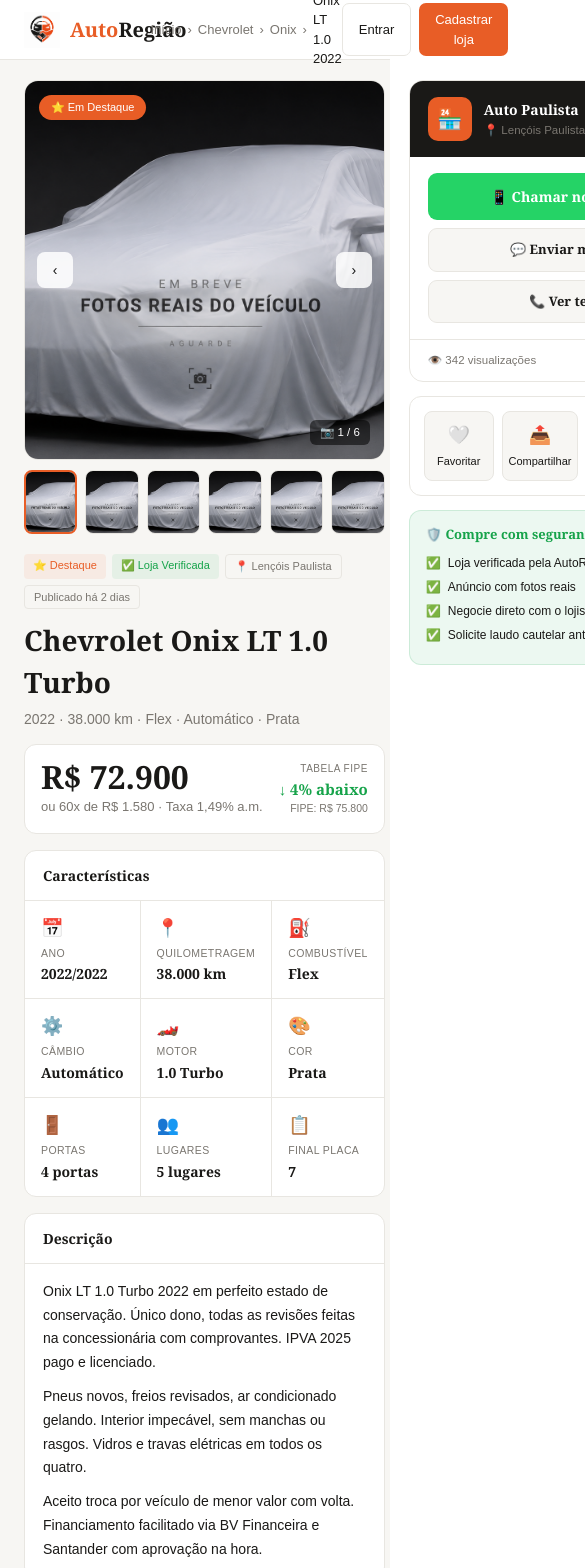
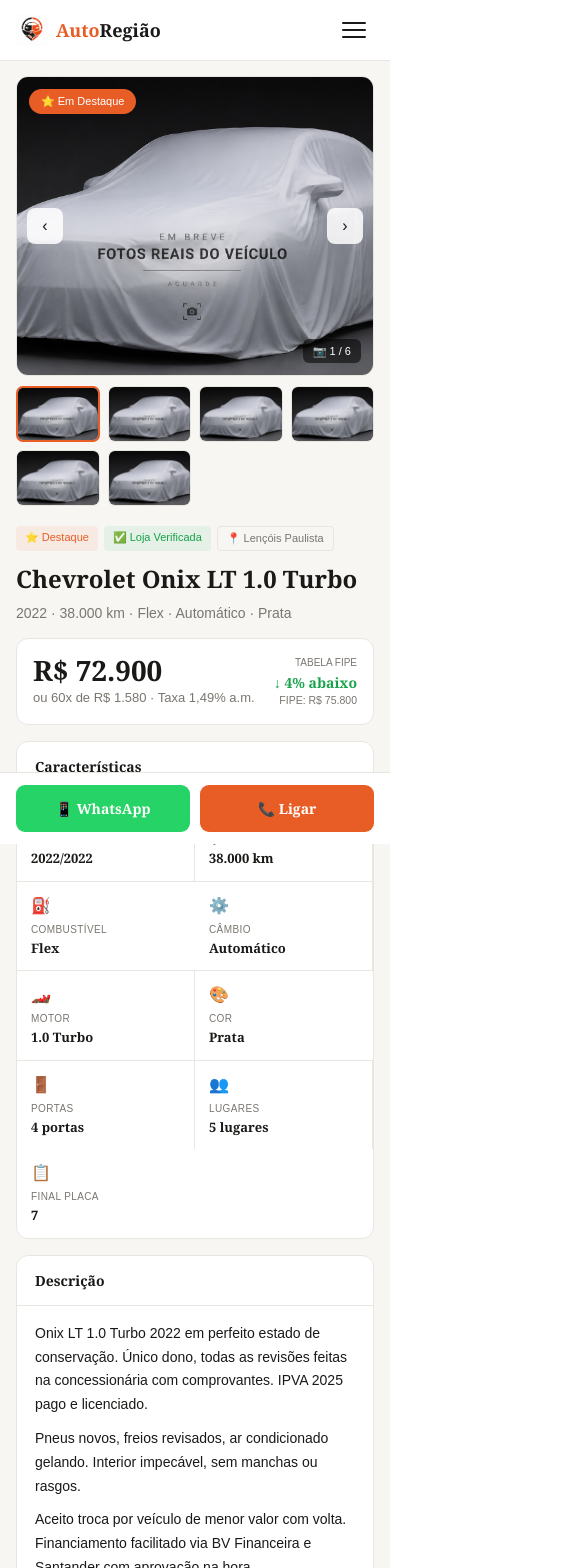
Before and after one commit to rafaelferrazf-hash/autoregiao, a Next.js app: page /veiculo/1 in a window 390 px wide. Shown: the top 1568 px of the page, 585 px wide, since content can reach past the window. Built offline with nearby package versions, Linux system fonts and the light colour scheme.

Commit message:
ficha veiculo responsiva mobile

```diff
--- a/app/veiculo/[id]/page.tsx
+++ b/app/veiculo/[id]/page.tsx
@@ -7,6 +7,7 @@ export default function Veiculo() {
   const [fotoAtiva, setFotoAtiva] = useState(0);
   const [entrada, setEntrada] = useState("14580");
   const [prazo, setPrazo] = useState("60");
+  const [menuAberto, setMenuAberto] = useState(false);
 
   const fotos = [0, 1, 2, 3, 4, 5];
   const parcela = Math.round((72900 - Number(entrada)) * (0.0149 / (1 - Math.pow(1.0149, -Number(prazo)))));
@@ -14,73 +15,113 @@ export default function Veiculo() {
   return (
     <main style={{ fontFamily: "'DM Sans', sans-serif", background: "#F7F6F3", minHeight: "100vh" }}>
 
+      <style>{`
+        .nav-desktop { display: flex !important; }
+        .nav-mobile-btn { display: none !important; }
+        .veiculo-grid { display: grid; grid-template-columns: 1fr 340px; gap: 24px; align-items: start; }
+        .contato-sticky { position: sticky; top: 76px; }
+        .contato-fixo-mobile { display: none !important; }
+        .thumbnails-grid { display: grid; grid-template-columns: repeat(6, 1fr); gap: 8px; }
+        .caracteristicas-grid { display: grid; grid-template-columns: repeat(3, 1fr); }
+        .breadcrumb { display: flex !important; }
+        @media (max-width: 768px) {
+          .nav-desktop { display: none !important; }
+          .nav-mobile-btn { display: flex !important; }
+          .veiculo-grid { grid-template-columns: 1fr !important; }
+          .contato-sticky { display: none !important; }
+          .contato-fixo-mobile { display: flex !important; }
+          .thumbnails-grid { grid-template-columns: repeat(4, 1fr) !important; }
+          .caracteristicas-grid { grid-template-columns: repeat(2, 1fr) !important; }
+          .breadcrumb { display: none !important; }
+        }
+      `}</style>
+
       {/* NAVBAR */}
-      <nav style={{ position: "fixed", top: 0, left: 0, right: 0, zIndex: 100, background: "#fff", borderBottom: "1px solid #E8E6E1", height: 60, display: "flex", alignItems: "center", justifyContent: "space-between", padding: "0 24px" }}>
-        <Link href="/" style={{ display: "flex", alignItems: "center", gap: 10, textDecoration: "none" }}>
-          <Image src="/logo.png" alt="AutoRegião" width={36} height={36} style={{ objectFit: "contain" }} />
-          <span style={{ fontFamily: "Georgia, serif", fontSize: 20, fontWeight: 800, color: "#1A1917" }}>
+      <nav style={{ position: "fixed", top: 0, left: 0, right: 0, zIndex: 100, background: "#fff", borderBottom: "1px solid #E8E6E1" }}>
+        <div style={{ height: 60, display: "flex", alignItems: "center", justifyContent: "space-between", padding: "0 16px" }}>
+          <Link href="/" style={{ display: "flex", alignItems: "center", gap: 8, textDecoration: "none" }}>
+            <Image src="/logo.png" alt="AutoRegião" width={32} height={32} style={{ objectFit: "contain" }} />
+            <span style={{ fontFamily: "Georgia, serif", fontSize: 18, fontWeight: 800, color: "#1A1917" }}>
               <span style={{ color: "#E85D26" }}>Auto</span>Região
             </span>
           </Link>
-        <div style={{ display: "flex", alignItems: "center", gap: 6, fontSize: 13, color: "#7A7670" }}>
+
+          <div className="breadcrumb" style={{ alignItems: "center", gap: 6, fontSize: 13, color: "#7A7670" }}>
             <Link href="/" style={{ color: "#7A7670", textDecoration: "none" }}>Início</Link>
             <span>›</span>
             <Link href="/veiculos" style={{ color: "#7A7670", textDecoration: "none" }}>Chevrolet</Link>
             <span>›</span>
-          <Link href="/veiculos" style={{ color: "#7A7670", textDecoration: "none" }}>Onix</Link>
-          <span>›</span>
             <span style={{ color: "#1A1917", fontWeight: 500 }}>Onix LT 1.0 2022</span>
           </div>
-        <div style={{ display: "flex", gap: 8 }}>
+
+          <div style={{ display: "flex", gap: 8 }} className="nav-desktop">
             <Link href="/login" style={{ padding: "7px 16px", border: "1.5px solid #E8E6E1", borderRadius: 7, background: "transparent", fontSize: 13, fontWeight: 500, color: "#1A1917", textDecoration: "none", display: "flex", alignItems: "center" }}>Entrar</Link>
-          <button style={{ padding: "7px 16px", background: "#E85D26", border: "none", borderRadius: 7, color: "#fff", fontSize: 13, fontWeight: 500, cursor: "pointer" }}>Cadastrar loja</button>
+            <Link href="/cadastro" style={{ padding: "7px 16px", background: "#E85D26", borderRadius: 7, color: "#fff", fontSize: 13, fontWeight: 500, textDecoration: "none", display: "flex", alignItems: "center" }}>Cadastrar loja</Link>
           </div>
+
+          <button className="nav-mobile-btn" onClick={() => setMenuAberto(!menuAberto)}
+            style={{ background: "none", border: "none", cursor: "pointer", padding: 8, flexDirection: "column", gap: 5 }}>
+            <span style={{ display: "block", width: 24, height: 2, background: "#1A1917", borderRadius: 2, transition: "all 0.2s", transform: menuAberto ? "rotate(45deg) translate(5px, 5px)" : "none" }}></span>
+            <span style={{ display: "block", width: 24, height: 2, background: "#1A1917", borderRadius: 2, opacity: menuAberto ? 0 : 1 }}></span>
+            <span style={{ display: "block", width: 24, height: 2, background: "#1A1917", borderRadius: 2, transition: "all 0.2s", transform: menuAberto ? "rotate(-45deg) translate(5px, -5px)" : "none" }}></span>
+          </button>
+        </div>
+        {menuAberto && (
+          <div style={{ borderTop: "1px solid #E8E6E1", background: "#fff", padding: "16px", display: "flex", flexDirection: "column", gap: 14 }}>
+            {["Buscar veículos", "Revendas", "Tabela FIPE", "Financiamento", "Anunciar"].map(item => (
+              <a key={item} href="#" style={{ textDecoration: "none", color: "#1A1917", fontSize: 15, fontWeight: 500 }}>{item}</a>
+            ))}
+            <div style={{ display: "flex", gap: 8, paddingTop: 8, borderTop: "1px solid #E8E6E1" }}>
+              <Link href="/login" style={{ flex: 1, padding: "10px", border: "1.5px solid #E8E6E1", borderRadius: 7, fontSize: 14, fontWeight: 500, color: "#1A1917", textDecoration: "none", textAlign: "center" }}>Entrar</Link>
+              <Link href="/cadastro" style={{ flex: 1, padding: "10px", background: "#E85D26", borderRadius: 7, color: "#fff", fontSize: 14, fontWeight: 500, textDecoration: "none", textAlign: "center" }}>Cadastrar loja</Link>
+            </div>
+          </div>
+        )}
       </nav>
 
       {/* CONTEÚDO */}
-      <div style={{ maxWidth: 1180, margin: "0 auto", padding: "80px 24px 48px", display: "grid", gridTemplateColumns: "1fr 340px", gap: 24, alignItems: "start" }}>
+      <div style={{ maxWidth: 1180, margin: "0 auto", padding: "76px 16px 100px" }}>
+        <div className="veiculo-grid">
 
           {/* COLUNA ESQUERDA */}
           <div>
-
             {/* GALERIA */}
             <div style={{ marginBottom: 20 }}>
-            <div style={{ position: "relative", height: 380, borderRadius: 14, overflow: "hidden", marginBottom: 10, border: "1.5px solid #E8E6E1" }}>
+              <div style={{ position: "relative", height: 300, borderRadius: 12, overflow: "hidden", marginBottom: 10, border: "1.5px solid #E8E6E1" }}>
                 <Image src="/sem-foto.png" alt="Foto do veículo" fill style={{ objectFit: "cover" }} sizes="100vw" />
-              <span style={{ position: "absolute", top: 14, left: 14, background: "#E85D26", color: "#fff", fontSize: 11, fontWeight: 500, padding: "4px 12px", borderRadius: 20 }}>⭐ Em Destaque</span>
-              <span style={{ position: "absolute", bottom: 14, right: 14, background: "rgba(0,0,0,0.55)", color: "#fff", fontSize: 11.5, padding: "4px 10px", borderRadius: 6 }}>📷 {fotoAtiva + 1} / 6</span>
-              <button onClick={() => setFotoAtiva(Math.max(0, fotoAtiva - 1))} style={{ position: "absolute", top: "50%", left: 12, transform: "translateY(-50%)", width: 36, height: 36, background: "rgba(255,255,255,0.85)", border: "none", borderRadius: 8, fontSize: 14, cursor: "pointer" }}>‹</button>
-              <button onClick={() => setFotoAtiva(Math.min(5, fotoAtiva + 1))} style={{ position: "absolute", top: "50%", right: 12, transform: "translateY(-50%)", width: 36, height: 36, background: "rgba(255,255,255,0.85)", border: "none", borderRadius: 8, fontSize: 14, cursor: "pointer" }}>›</button>
+                <span style={{ position: "absolute", top: 12, left: 12, background: "#E85D26", color: "#fff", fontSize: 11, fontWeight: 500, padding: "4px 12px", borderRadius: 20 }}>⭐ Em Destaque</span>
+                <span style={{ position: "absolute", bottom: 12, right: 12, background: "rgba(0,0,0,0.55)", color: "#fff", fontSize: 11, padding: "4px 10px", borderRadius: 6 }}>📷 {fotoAtiva + 1} / 6</span>
+                <button onClick={() => setFotoAtiva(Math.max(0, fotoAtiva - 1))} style={{ position: "absolute", top: "50%", left: 10, transform: "translateY(-50%)", width: 36, height: 36, background: "rgba(255,255,255,0.85)", border: "none", borderRadius: 8, fontSize: 16, cursor: "pointer" }}>‹</button>
+                <button onClick={() => setFotoAtiva(Math.min(5, fotoAtiva + 1))} style={{ position: "absolute", top: "50%", right: 10, transform: "translateY(-50%)", width: 36, height: 36, background: "rgba(255,255,255,0.85)", border: "none", borderRadius: 8, fontSize: 16, cursor: "pointer" }}>›</button>
               </div>
-            <div style={{ display: "grid", gridTemplateColumns: "repeat(6, 1fr)", gap: 8 }}>
+              <div className="thumbnails-grid">
                 {fotos.map(i => (
-                <div key={i} onClick={() => setFotoAtiva(i)} style={{ position: "relative", height: 64, borderRadius: 8, overflow: "hidden", border: fotoAtiva === i ? "2px solid #E85D26" : "1.5px solid #E8E6E1", cursor: "pointer" }}>
-                  <Image src="/sem-foto.png" alt={`Foto ${i + 1}`} fill style={{ objectFit: "cover" }} sizes="100px" />
+                  <div key={i} onClick={() => setFotoAtiva(i)} style={{ position: "relative", height: 56, borderRadius: 7, overflow: "hidden", border: fotoAtiva === i ? "2px solid #E85D26" : "1.5px solid #E8E6E1", cursor: "pointer" }}>
+                    <Image src="/sem-foto.png" alt={`Foto ${i + 1}`} fill style={{ objectFit: "cover" }} sizes="80px" />
                   </div>
                 ))}
               </div>
             </div>
 
-          {/* INFO */}
+            {/* TAGS E TÍTULO */}
             <div style={{ marginBottom: 16 }}>
               <div style={{ display: "flex", gap: 6, marginBottom: 10, flexWrap: "wrap" }}>
                 <span style={{ fontSize: 11, fontWeight: 500, padding: "3px 9px", borderRadius: 4, background: "rgba(232,93,38,0.08)", color: "#E85D26" }}>⭐ Destaque</span>
                 <span style={{ fontSize: 11, fontWeight: 500, padding: "3px 9px", borderRadius: 4, background: "rgba(22,163,74,0.08)", color: "#16A34A" }}>✅ Loja Verificada</span>
                 <span style={{ fontSize: 11, fontWeight: 500, padding: "3px 9px", borderRadius: 4, background: "#F7F6F3", color: "#7A7670", border: "1px solid #E8E6E1" }}>📍 Lençóis Paulista</span>
-              <span style={{ fontSize: 11, fontWeight: 500, padding: "3px 9px", borderRadius: 4, background: "#F7F6F3", color: "#7A7670", border: "1px solid #E8E6E1" }}>Publicado há 2 dias</span>
               </div>
-            <h1 style={{ fontFamily: "Georgia, serif", fontSize: 28, fontWeight: 800, color: "#1A1917", marginBottom: 6 }}>Chevrolet Onix LT 1.0 Turbo</h1>
+              <h1 style={{ fontFamily: "Georgia, serif", fontSize: 24, fontWeight: 800, color: "#1A1917", marginBottom: 6 }}>Chevrolet Onix LT 1.0 Turbo</h1>
               <p style={{ fontSize: 14, color: "#7A7670", marginBottom: 14 }}>2022 · 38.000 km · Flex · Automático · Prata</p>
 
               {/* PREÇO */}
-            <div style={{ display: "flex", alignItems: "flex-end", gap: 16, padding: 16, background: "#fff", border: "1.5px solid #E8E6E1", borderRadius: 12, marginBottom: 16 }}>
+              <div style={{ display: "flex", alignItems: "center", justifyContent: "space-between", flexWrap: "wrap", gap: 12, padding: 16, background: "#fff", border: "1.5px solid #E8E6E1", borderRadius: 12, marginBottom: 16 }}>
                 <div>
-                <div style={{ fontFamily: "Georgia, serif", fontSize: 32, fontWeight: 800, color: "#1A1917", lineHeight: 1 }}>R$ 72.900</div>
+                  <div style={{ fontFamily: "Georgia, serif", fontSize: 28, fontWeight: 800, color: "#1A1917", lineHeight: 1 }}>R$ 72.900</div>
                   <div style={{ fontSize: 13, color: "#7A7670", marginTop: 4 }}>ou 60x de R$ 1.580 · Taxa 1,49% a.m.</div>
                 </div>
-              <div style={{ marginLeft: "auto", textAlign: "right" }}>
-                <div style={{ fontSize: 10, color: "#7A7670", letterSpacing: 0.5, textTransform: "uppercase" }}>Tabela FIPE</div>
-                <div style={{ fontFamily: "Georgia, serif", fontSize: 15, fontWeight: 700, color: "#16A34A", marginTop: 2 }}>↓ 4% abaixo</div>
+                <div style={{ textAlign: "right" }}>
+                  <div style={{ fontSize: 10, color: "#7A7670", textTransform: "uppercase" }}>Tabela FIPE</div>
+                  <div style={{ fontFamily: "Georgia, serif", fontSize: 14, fontWeight: 700, color: "#16A34A", marginTop: 2 }}>↓ 4% abaixo</div>
                   <div style={{ fontSize: 10.5, color: "#7A7670" }}>FIPE: R$ 75.800</div>
                 </div>
               </div>
@@ -89,15 +130,15 @@ export default function Veiculo() {
             {/* CARACTERÍSTICAS */}
             <div style={{ background: "#fff", border: "1.5px solid #E8E6E1", borderRadius: 12, marginBottom: 16, overflow: "hidden" }}>
               <div style={{ padding: "14px 18px", borderBottom: "1px solid #E8E6E1", fontFamily: "Georgia, serif", fontSize: 14, fontWeight: 700, color: "#1A1917" }}>Características</div>
-            <div style={{ display: "grid", gridTemplateColumns: "repeat(3, 1fr)" }}>
+              <div className="caracteristicas-grid">
                 {[["📅", "Ano", "2022/2022"], ["📍", "Quilometragem", "38.000 km"], ["⛽", "Combustível", "Flex"],
                   ["⚙️", "Câmbio", "Automático"], ["🏎️", "Motor", "1.0 Turbo"], ["🎨", "Cor", "Prata"],
                   ["🚪", "Portas", "4 portas"], ["👥", "Lugares", "5 lugares"], ["📋", "Final placa", "7"]
                 ].map(([icon, label, value], i) => (
-                <div key={label} style={{ padding: "14px 16px", borderRight: (i + 1) % 3 !== 0 ? "1px solid #E8E6E1" : "none", borderBottom: i < 6 ? "1px solid #E8E6E1" : "none" }}>
-                  <div style={{ fontSize: 18, marginBottom: 4 }}>{icon}</div>
-                  <div style={{ fontSize: 10.5, color: "#7A7670", textTransform: "uppercase", letterSpacing: 0.4, marginBottom: 2 }}>{label}</div>
-                  <div style={{ fontFamily: "Georgia, serif", fontSize: 14, fontWeight: 700, color: "#1A1917" }}>{value}</div>
+                  <div key={label} style={{ padding: "12px 14px", borderRight: (i + 1) % 3 !== 0 ? "1px solid #E8E6E1" : "none", borderBottom: i < 6 ? "1px solid #E8E6E1" : "none" }}>
+                    <div style={{ fontSize: 16, marginBottom: 4 }}>{icon}</div>
+                    <div style={{ fontSize: 10, color: "#7A7670", textTransform: "uppercase", letterSpacing: 0.4, marginBottom: 2 }}>{label}</div>
+                    <div style={{ fontFamily: "Georgia, serif", fontSize: 13, fontWeight: 700, color: "#1A1917" }}>{value}</div>
                   </div>
                 ))}
               </div>
@@ -108,7 +149,7 @@ export default function Veiculo() {
               <div style={{ padding: "14px 18px", borderBottom: "1px solid #E8E6E1", fontFamily: "Georgia, serif", fontSize: 14, fontWeight: 700, color: "#1A1917" }}>Descrição</div>
               <div style={{ padding: "16px 18px", fontSize: 14, lineHeight: 1.7, color: "#1A1917" }}>
                 <p style={{ marginBottom: 10 }}>Onix LT 1.0 Turbo 2022 em perfeito estado de conservação. Único dono, todas as revisões feitas na concessionária com comprovantes. IPVA 2025 pago e licenciado.</p>
-              <p style={{ marginBottom: 10 }}>Pneus novos, freios revisados, ar condicionado gelando. Interior impecável, sem manchas ou rasgos. Vidros e travas elétricas em todos os quatro.</p>
+                <p style={{ marginBottom: 10 }}>Pneus novos, freios revisados, ar condicionado gelando. Interior impecável, sem manchas ou rasgos.</p>
                 <p>Aceito troca por veículo de menor valor com volta. Financiamento facilitado via BV Financeira e Santander com aprovação na hora.</p>
               </div>
             </div>
@@ -119,7 +160,7 @@ export default function Veiculo() {
               <div style={{ padding: "14px 18px", display: "grid", gridTemplateColumns: "1fr 1fr", gap: 8 }}>
                 {["Ar-condicionado", "Direção elétrica", "Vidros elétricos", "Travas elétricas", "Airbag duplo", "ABS", "Central multimídia", "Bluetooth", "Câmera de ré", "Sensor de estacionamento", "Faróis de neblina", "Rodas de liga"].map(item => (
                   <div key={item} style={{ display: "flex", alignItems: "center", gap: 8, fontSize: 13, color: "#1A1917" }}>
-                  <span style={{ fontSize: 14, color: "#16A34A" }}>✅</span> {item}
+                    <span style={{ fontSize: 13, color: "#16A34A" }}>✅</span> {item}
                   </div>
                 ))}
               </div>
@@ -131,12 +172,12 @@ export default function Veiculo() {
               <div style={{ padding: "16px 18px" }}>
                 <div style={{ display: "grid", gridTemplateColumns: "1fr 1fr", gap: 12, marginBottom: 12 }}>
                   <div>
-                  <div style={{ fontSize: 10.5, fontWeight: 500, color: "#7A7670", textTransform: "uppercase", letterSpacing: 0.4, marginBottom: 5 }}>Valor de entrada</div>
-                  <input type="number" value={entrada} onChange={e => setEntrada(e.target.value)} style={{ width: "100%", padding: "9px 12px", border: "1.5px solid #E8E6E1", borderRadius: 7, fontSize: 14, color: "#1A1917", background: "#F7F6F3", outline: "none", boxSizing: "border-box" }} />
+                    <div style={{ fontSize: 10.5, fontWeight: 500, color: "#7A7670", textTransform: "uppercase", marginBottom: 5 }}>Valor de entrada</div>
+                    <input type="number" value={entrada} onChange={e => setEntrada(e.target.value)} style={{ width: "100%", padding: "10px 12px", border: "1.5px solid #E8E6E1", borderRadius: 7, fontSize: 14, color: "#1A1917", background: "#F7F6F3", outline: "none", boxSizing: "border-box" }} />
                   </div>
                   <div>
-                  <div style={{ fontSize: 10.5, fontWeight: 500, color: "#7A7670", textTransform: "uppercase", letterSpacing: 0.4, marginBottom: 5 }}>Prazo</div>
-                  <select value={prazo} onChange={e => setPrazo(e.target.value)} style={{ width: "100%", padding: "9px 12px", border: "1.5px solid #E8E6E1", borderRadius: 7, fontSize: 14, color: "#1A1917", background: "#F7F6F3", outline: "none", appearance: "none", boxSizing: "border-box" }}>
+                    <div style={{ fontSize: 10.5, fontWeight: 500, color: "#7A7670", textTransform: "uppercase", marginBottom: 5 }}>Prazo</div>
+                    <select value={prazo} onChange={e => setPrazo(e.target.value)} style={{ width: "100%", padding: "10px 12px", border: "1.5px solid #E8E6E1", borderRadius: 7, fontSize: 14, color: "#1A1917", background: "#F7F6F3", outline: "none", boxSizing: "border-box" }}>
                       <option value="60">60 meses</option>
                       <option value="48">48 meses</option>
                       <option value="36">36 meses</option>
@@ -156,10 +197,8 @@ export default function Veiculo() {
             </div>
           </div>
 
-        {/* COLUNA DIREITA */}
-        <div style={{ position: "sticky", top: 76, display: "flex", flexDirection: "column", gap: 14 }}>
-
-          {/* CONTATO */}
+          {/* COLUNA DIREITA — desktop */}
+          <div className="contato-sticky" style={{ display: "flex", flexDirection: "column", gap: 14 }}>
             <div style={{ background: "#fff", border: "1.5px solid #E8E6E1", borderRadius: 14, overflow: "hidden" }}>
               <div style={{ background: "#1A1917", padding: "16px 18px", display: "flex", alignItems: "center", gap: 12 }}>
                 <div style={{ width: 44, height: 44, background: "#E85D26", borderRadius: 10, display: "flex", alignItems: "center", justifyContent: "center", fontSize: 20, flexShrink: 0 }}>🏪</div>
@@ -178,12 +217,10 @@ export default function Veiculo() {
                 <button style={{ width: "100%", padding: 11, background: "#F7F6F3", color: "#1A1917", border: "1.5px solid #E8E6E1", borderRadius: 9, fontFamily: "Georgia, serif", fontSize: 13, fontWeight: 700, cursor: "pointer" }}>📞 Ver telefone</button>
               </div>
               <div style={{ padding: "12px 18px", borderTop: "1px solid #E8E6E1", display: "flex", justifyContent: "space-between" }}>
-              <span style={{ fontSize: 11.5, color: "#7A7670", display: "flex", alignItems: "center", gap: 4 }}>👁️ 342 visualizações</span>
-              <span style={{ fontSize: 11.5, color: "#7A7670", display: "flex", alignItems: "center", gap: 4 }}>🕐 Responde em ~1h</span>
+                <span style={{ fontSize: 11.5, color: "#7A7670" }}>👁️ 342 visualizações</span>
+                <span style={{ fontSize: 11.5, color: "#7A7670" }}>🕐 Responde em ~1h</span>
               </div>
             </div>
-
-          {/* AÇÕES */}
             <div style={{ background: "#fff", border: "1.5px solid #E8E6E1", borderRadius: 12, padding: 14, display: "flex", gap: 8 }}>
               {[["🤍", "Favoritar"], ["📤", "Compartilhar"], ["📋", "Comparar"], ["🔔", "Alertar"]].map(([icon, label]) => (
                 <button key={label} style={{ flex: 1, padding: "10px 6px", border: "1.5px solid #E8E6E1", borderRadius: 8, background: "#F7F6F3", cursor: "pointer", textAlign: "center", fontSize: 11, fontWeight: 500, color: "#1A1917", display: "flex", flexDirection: "column", alignItems: "center", gap: 4 }}>
@@ -191,19 +228,24 @@ export default function Veiculo() {
                 </button>
               ))}
             </div>
-
-          {/* SEGURANÇA */}
             <div style={{ background: "rgba(22,163,74,0.08)", border: "1.5px solid rgba(22,163,74,0.15)", borderRadius: 12, padding: "14px 16px" }}>
-            <div style={{ fontFamily: "Georgia, serif", fontSize: 13, fontWeight: 700, color: "#16A34A", marginBottom: 10, display: "flex", alignItems: "center", gap: 6 }}>🛡️ Compre com segurança</div>
-            {["Loja verificada pela AutoRegião", "Anúncio com fotos reais", "Negocie direto com o lojista", "Solicite laudo cautelar antes de comprar"].map(item => (
+              <div style={{ fontFamily: "Georgia, serif", fontSize: 13, fontWeight: 700, color: "#16A34A", marginBottom: 10 }}>🛡️ Compre com segurança</div>
+              {["Loja verificada pela AutoRegião", "Anúncio com fotos reais", "Negocie direto com o lojista", "Solicite laudo cautelar"].map(item => (
                 <div key={item} style={{ display: "flex", alignItems: "center", gap: 7, fontSize: 12, color: "#1A1917", marginBottom: 6 }}>
                   <span style={{ color: "#16A34A" }}>✅</span> {item}
                 </div>
               ))}
             </div>
-
           </div>
         </div>
+      </div>
+
+      {/* BOTÕES FIXOS MOBILE */}
+      <div className="contato-fixo-mobile" style={{ position: "fixed", bottom: 0, left: 0, right: 0, background: "#fff", borderTop: "1px solid #E8E6E1", padding: "12px 16px", gap: 10, zIndex: 50 }}>
+        <button style={{ flex: 1, padding: "13px", background: "#25D366", color: "#fff", border: "none", borderRadius: 9, fontFamily: "Georgia, serif", fontSize: 14, fontWeight: 700, cursor: "pointer" }}>📱 WhatsApp</button>
+        <button style={{ flex: 1, padding: "13px", background: "#E85D26", color: "#fff", border: "none", borderRadius: 9, fontFamily: "Georgia, serif", fontSize: 14, fontWeight: 700, cursor: "pointer" }}>📞 Ligar</button>
+      </div>
+
     </main>
   );
 }
```
Lines whose indentation alone changed are shown as unchanged.
